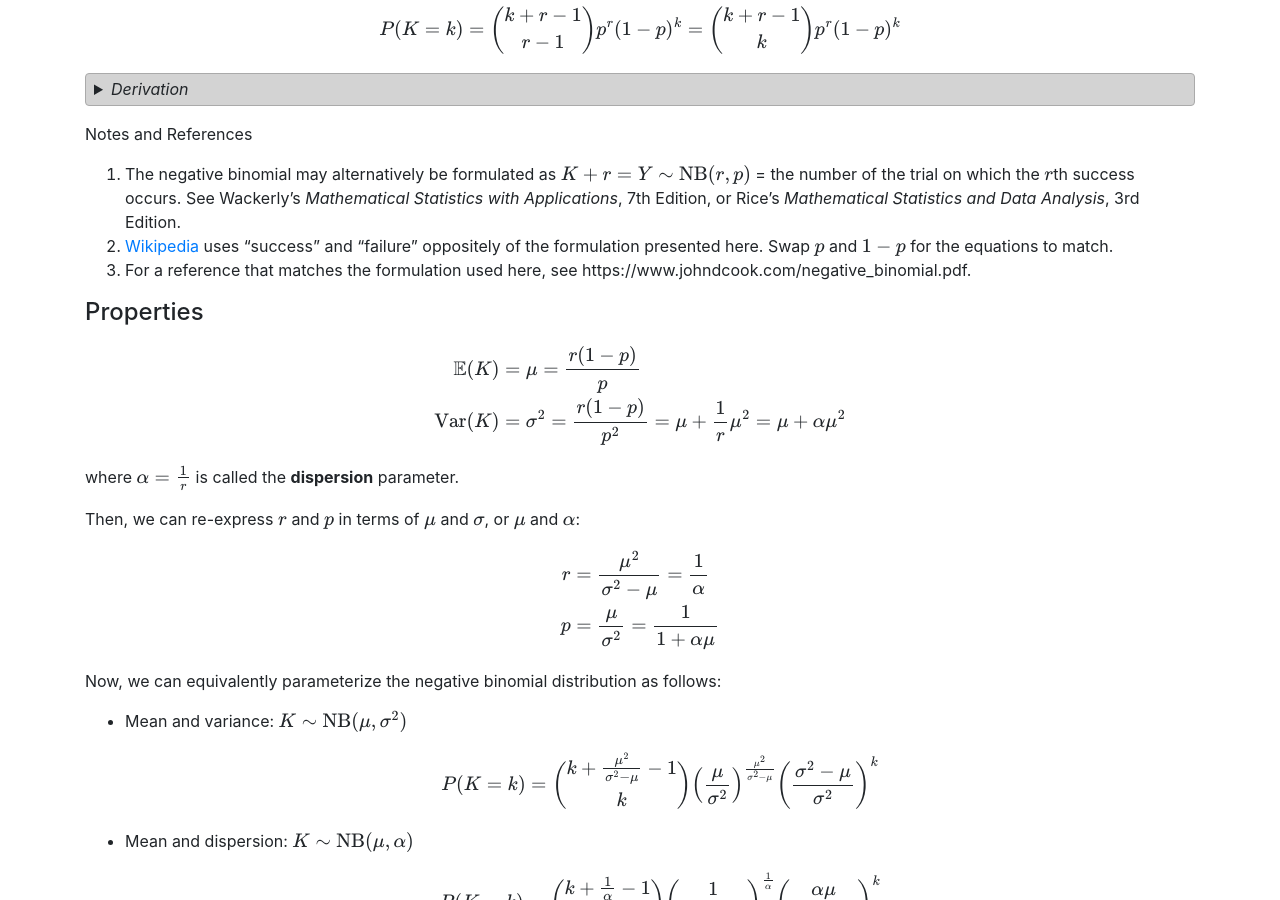
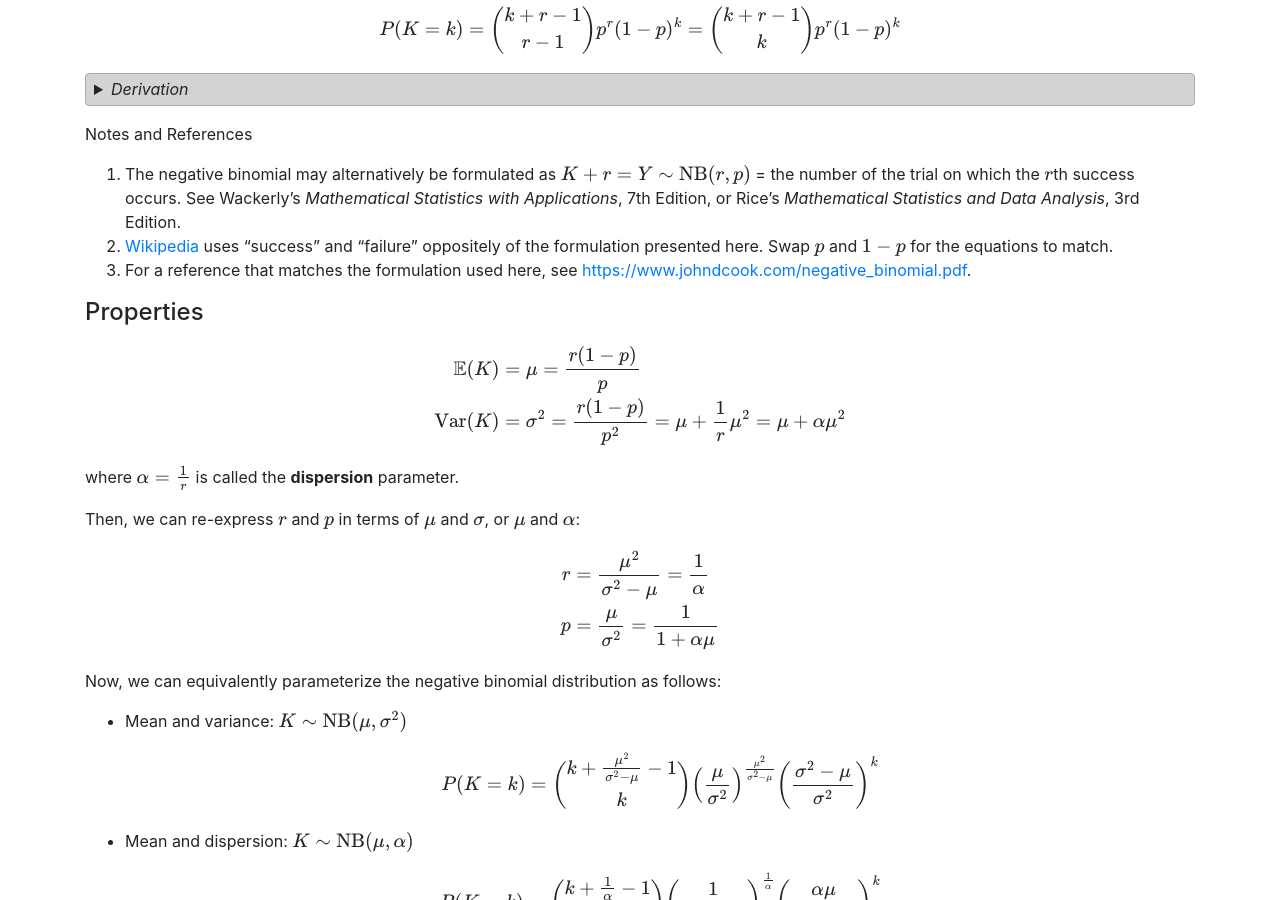
Before and after one commit to bentyeh/bentyeh.github.io, a Jekyll site: the page built from _posts/2020-05-02-gene-expression-analysis.md, in a window 1280 px wide and 900 px high, scrolled down 930 px. Built offline with Jekyll 4.4.1, drawn with Linux system fonts in a browser that asks for light colours; part of the change alters nothing that is shown.

```diff
--- a/_posts/2020-05-02-gene-expression-analysis.md
+++ b/_posts/2020-05-02-gene-expression-analysis.md
@@ -39,7 +39,7 @@ $$P(K = k) = P(A \cap B) = P(A) P(B)$$
 Notes and References
 1. The negative binomial may alternatively be formulated as $$K + r = Y \sim \text{NB}(r, p)$$ = the number of the trial on which the $$r$$th success occurs. See Wackerly's *Mathematical Statistics with Applications*, 7th Edition, or Rice's *Mathematical Statistics and Data Analysis*, 3rd Edition.
 2. [Wikipedia](https://en.wikipedia.org/wiki/Negative_binomial_distribution) uses "success" and "failure" oppositely of the formulation presented here. Swap $$p$$ and $$1 - p$$ for the equations to match.
-3. For a reference that matches the formulation used here, see https://www.johndcook.com/negative_binomial.pdf.
+3. For a reference that matches the formulation used here, see [https://www.johndcook.com/negative_binomial.pdf](https://www.johndcook.com/negative_binomial.pdf).
 
 #### Properties
 
@@ -257,18 +257,18 @@ Formally, consider a set of raw reads $$F'$$. Reads from the same fragment are t
 <a name="references"></a>
 <details markdown="block"><summary>References</summary>
 
-1. Robinson, M. D. & Oshlack, A. A scaling normalization method for differential expression analysis of RNA-seq data. *Genome Biol* 11, R25 (2010). https://doi.org/10.1186/gb-2010-11-3-r25.
-2. Lipp, J. Why sequencing data is modeled as negative binomial. *Bioramble* (2016). https://bioramble.wordpress.com/2016/01/30/why-sequencing-data-is-modeled-as-negative-binomial/.
-3. Anders, S. & Huber, W. Differential expression analysis for sequence count data. *Genome Biol* 11, R106 (2010). https://doi.org/10.1186/gb-2010-11-10-r106.
+1. Robinson, M. D. & Oshlack, A. A scaling normalization method for differential expression analysis of RNA-seq data. *Genome Biol* 11, R25 (2010). [https://doi.org/10.1186/gb-2010-11-3-r25](https://doi.org/10.1186/gb-2010-11-3-r25).
+2. Lipp, J. Why sequencing data is modeled as negative binomial. *Bioramble* (2016). [https://bioramble.wordpress.com/2016/01/30/why-sequencing-data-is-modeled-as-negative-binomial/](https://bioramble.wordpress.com/2016/01/30/why-sequencing-data-is-modeled-as-negative-binomial/).
+3. Anders, S. & Huber, W. Differential expression analysis for sequence count data. *Genome Biol* 11, R106 (2010). [https://doi.org/10.1186/gb-2010-11-10-r106](https://doi.org/10.1186/gb-2010-11-10-r106).
    - DESeq paper.
-4. Pachter, L. Models for transcript quantification from RNA-Seq. *arXiv*:1104.3889 [q-bio, stat] (2011). http://arxiv.org/abs/1104.3889.
-5. Mortazavi, A., Williams, B. A., McCue, K., Schaeffer, L. & Wold, B. Mapping and quantifying mammalian transcriptomes by RNA-Seq. *Nature Methods* 5, 621–628 (2008). https://doi.org/10.1038/nmeth.1226.
+4. Pachter, L. Models for transcript quantification from RNA-Seq. *arXiv*:1104.3889 [q-bio, stat] (2011). [http://arxiv.org/abs/1104.3889](http://arxiv.org/abs/1104.3889).
+5. Mortazavi, A., Williams, B. A., McCue, K., Schaeffer, L. & Wold, B. Mapping and quantifying mammalian transcriptomes by RNA-Seq. *Nature Methods* 5, 621–628 (2008). [https://doi.org/10.1038/nmeth.1226](https://doi.org/10.1038/nmeth.1226).
    - One of the original\* RNA-seq papers; introduces RPKM metric. \*See [Wikipedia](https://en.wikipedia.org/wiki/RNA-Seq#History), [Lior Pachter's \*Seq chronology](https://liorpachter.wordpress.com/seq/), and [this blog post](http://nextgenseek.com/2014/03/the-first-published-paper-on-rna-seq-setting-the-record-straight/).
-7. Trapnell, C. et al. Transcript assembly and quantification by RNA-Seq reveals unannotated transcripts and isoform switching during cell differentiation. *Nature Biotechnology* 28, 511–515 (2010). https://doi.org/10.1038/nbt.1621.
+7. Trapnell, C. et al. Transcript assembly and quantification by RNA-Seq reveals unannotated transcripts and isoform switching during cell differentiation. *Nature Biotechnology* 28, 511–515 (2010). [https://doi.org/10.1038/nbt.1621](https://doi.org/10.1038/nbt.1621).
    - Cufflinks paper; introduces FPKM metric.
-8. Li, B. & Dewey, C. N. RSEM: accurate transcript quantification from RNA-Seq data with or without a reference genome. *BMC Bioinformatics* 12, 323 (2011). https://doi.org/10.1186/1471-2105-12-323.
+8. Li, B. & Dewey, C. N. RSEM: accurate transcript quantification from RNA-Seq data with or without a reference genome. *BMC Bioinformatics* 12, 323 (2011). [https://doi.org/10.1186/1471-2105-12-323](https://doi.org/10.1186/1471-2105-12-323).
    - RSEM paper; introduces TPM metric.
-9. Pachter, L. Estimating number of transcripts from RNA-Seq measurements (and why I believe in paywall). *Bits of DNA* (2014). https://liorpachter.wordpress.com/2014/04/30/estimating-number-of-transcripts-from-rna-seq-measurements-and-why-i-believe-in-paywall/.
+9. Pachter, L. Estimating number of transcripts from RNA-Seq measurements (and why I believe in paywall). *Bits of DNA* (2014). [https://liorpachter.wordpress.com/2014/04/30/estimating-number-of-transcripts-from-rna-seq-measurements-and-why-i-believe-in-paywall/](https://liorpachter.wordpress.com/2014/04/30/estimating-number-of-transcripts-from-rna-seq-measurements-and-why-i-believe-in-paywall/).
 
 </details>
 
@@ -412,14 +412,14 @@ When sample sizes are small, dispersion estimates $$\alpha_i$$ are highly variab
 <a name="references-1"></a>
 <details markdown="block"><summary>References</summary>
 
-1. Anders, S. & Huber, W. Differential expression analysis for sequence count data. *Genome Biol* 11, R106 (2010). https://doi.org/10.1186/gb-2010-11-10-r106.
+1. Anders, S. & Huber, W. Differential expression analysis for sequence count data. *Genome Biol* 11, R106 (2010). [https://doi.org/10.1186/gb-2010-11-10-r106](https://doi.org/10.1186/gb-2010-11-10-r106).
    - DESeq paper.
-2. Love, M. I., Huber, W. & Anders, S. Moderated estimation of fold change and dispersion for RNA-seq data with DESeq2. *Genome Biol* 15, 550 (2014). https://doi.org/10.1186/s13059-014-0550-8.
+2. Love, M. I., Huber, W. & Anders, S. Moderated estimation of fold change and dispersion for RNA-seq data with DESeq2. *Genome Biol* 15, 550 (2014). [https://doi.org/10.1186/s13059-014-0550-8](https://doi.org/10.1186/s13059-014-0550-8).
    - DESeq2 paper.
-3. Holmes, S. & Huber, W. *Modern Statistics for Modern Biology*. (Cambridge University Press, 2018). https://web.stanford.edu/class/bios221/book/index.html.
+3. Holmes, S. & Huber, W. *Modern Statistics for Modern Biology*. (Cambridge University Press, 2018). [https://web.stanford.edu/class/bios221/book/index.html](https://web.stanford.edu/class/bios221/book/index.html).
    - [Chapter 4](https://web.stanford.edu/class/bios221/book/Chap-Mixtures.html) derives the negative binomial model as a hierarchical Gamma-Poisson model.
    - [Chapter 8](https://web.stanford.edu/class/bios221/book/Chap-CountData.html) describes the DESeq2 model.
-4. Love, M. I., Anders, S. & Huber, W. Analyzing RNA-seq data with DESeq2. https://bioconductor.org/packages/release/bioc/vignettes/DESeq2/inst/doc/DESeq2.html (2020).
+4. Love, M. I., Anders, S. & Huber, W. Analyzing RNA-seq data with DESeq2. [https://bioconductor.org/packages/release/bioc/vignettes/DESeq2/inst/doc/DESeq2.html](https://bioconductor.org/packages/release/bioc/vignettes/DESeq2/inst/doc/DESeq2.html) (2020).
    - DESeq2 vignette.
 
 </details>
```
